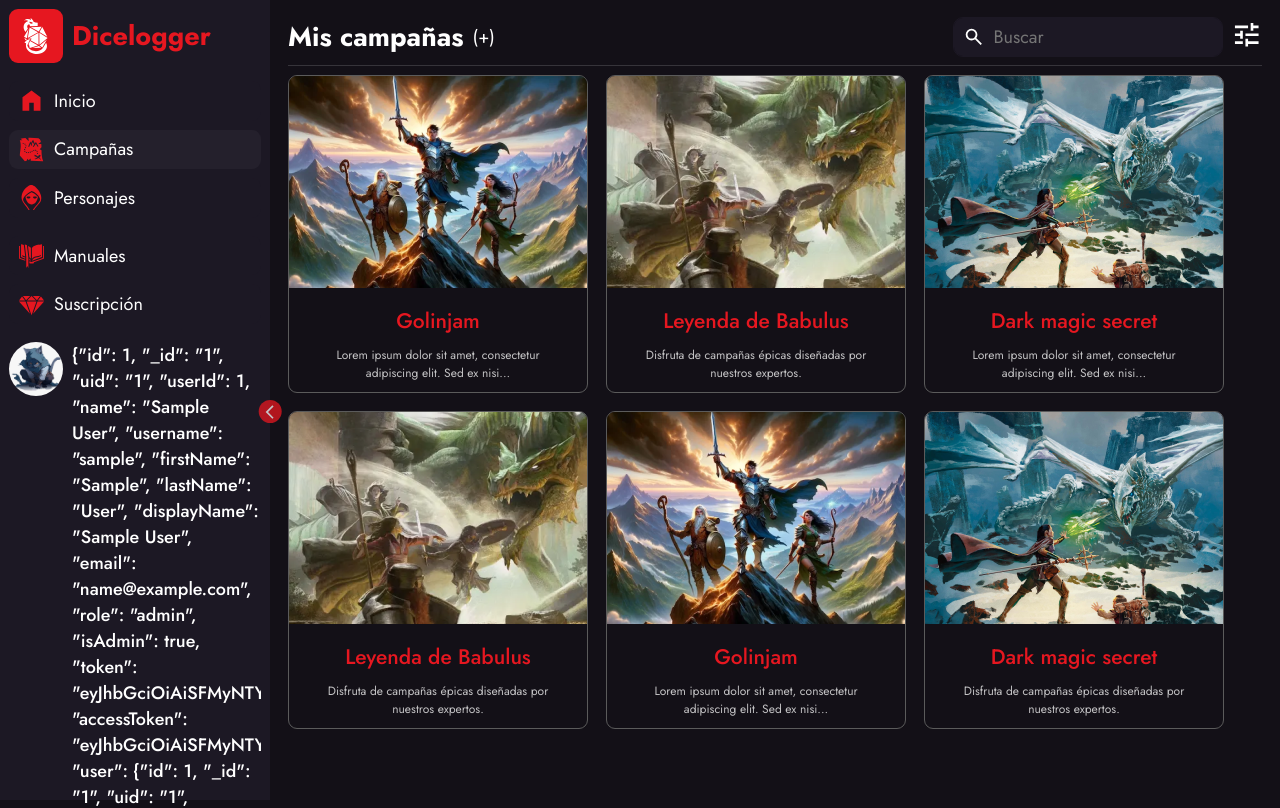
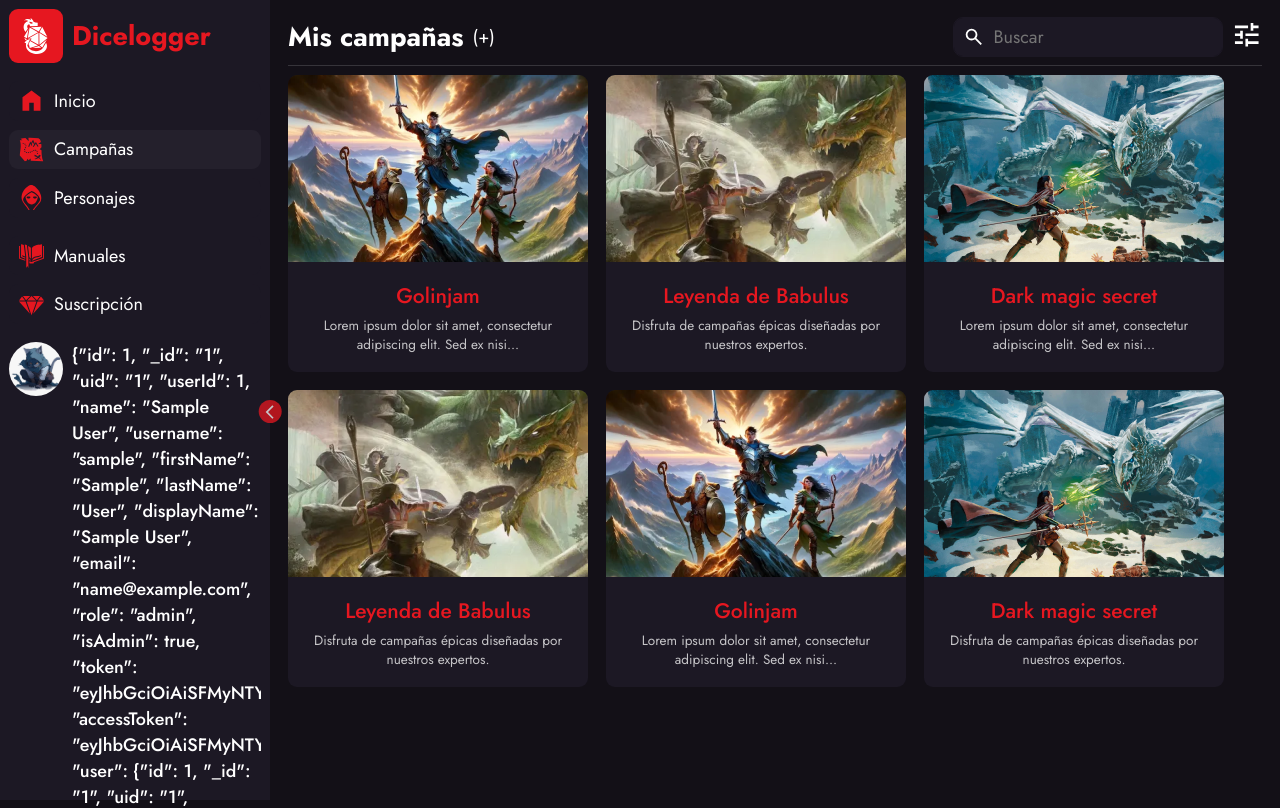
Before and after one commit to proyecto-dnd/frontend, a Next.js app: page /campaigns in a window 1280 px wide. Shown: the top 808 px of the page. Built offline with nearby package versions, Linux system fonts and the light colour scheme; sample sign-in values are in the browser's storage.

Commit message:
Arreglando card campaign

```diff
--- a/src/components/home/CardCampaign/CardCampaign.module.css
+++ b/src/components/home/CardCampaign/CardCampaign.module.css
@@ -1,23 +1,38 @@
 .cardCampaign {
-  padding: 0rem 1.5rem;
-  background-color: var(--background);
+  position: relative;
+  background-color: var(--background-light);
   display: flex;
   flex-direction: column;
   align-items: center;
   text-align: center;
   justify-content: space-between;
   width: 300px;
-  height: 318px;
-  border: 1px solid #5b5b5b;
+  /* border: 1px solid #5b5b5b; */
   border-radius: var(--border-radius);
   overflow: hidden;
 }
 
+.cardCampaign > section {
+  display: flex;
+}
+
+.image {
+  position: relative;
+  width: 100%;
+  aspect-ratio: 16/10;
+}
+
+.image img {
+  width: 100%;
+  height: 100%;
+  object-fit: cover;
+}
+
 .information {
-  height: 100%;
   display: flex;
   flex-direction: column;
-  justify-content: space-evenly;
+  gap: 0.25rem;
+  padding: 1rem;
 }
 
 .h3 {
@@ -27,5 +42,5 @@
 
 .p {
   color: var(--text-light);
-  font-size: 12px;
+  font-size: 0.75rem;
 }
--- a/src/components/home/CardCampaign/CardCampaign.tsx
+++ b/src/components/home/CardCampaign/CardCampaign.tsx
@@ -11,7 +11,7 @@ export type CardCampaignProps = {
 const CardCampaign = ({ img, title, description }: CardCampaignProps) => {
   return (
     <article className={styles.cardCampaign}>
-      <section><Image src={img} alt='title' width={300} height={212}/></section>
+      <section className={styles.image}><Image src={img} alt='title' fill={true}/></section>
       <section className={styles.information}>
         <h3 className={styles.h3}>{title}</h3>
         <p className={styles.p}>{description}</p>
```
